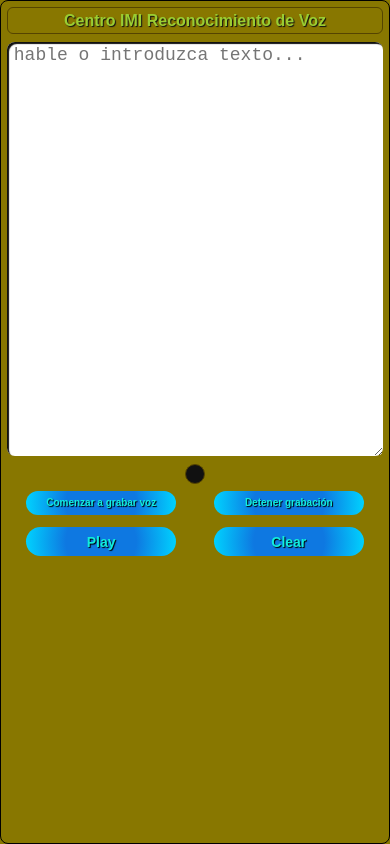
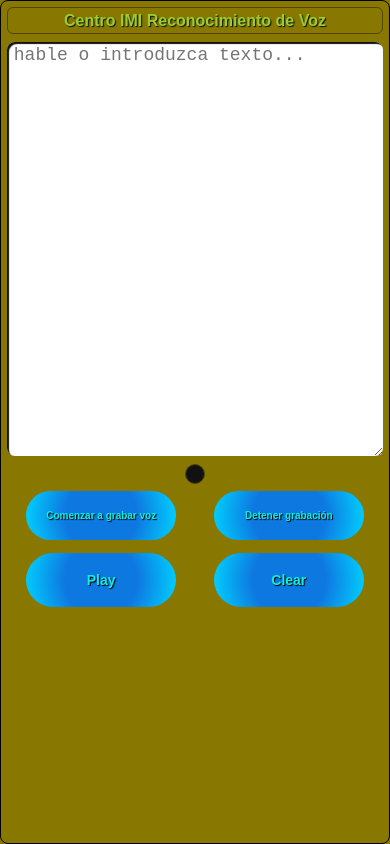
Before and after one commit to juan1639/reconocimientoVoz, a plain HTML site: page index.html in a window 390 px wide. Drawn offline with Linux system fonts and the light colour scheme.

Commit message:
aumentado padding botones en resposive

```diff
--- a/style.css
+++ b/style.css
@@ -105,7 +105,7 @@ RESPONSIVE
     }
     .btnControls {
         font-size: 10px;
-        padding: 0.4rem;
+        padding: 1.2rem;
         cursor: pointer;
     }
     #play, #clear {
```
